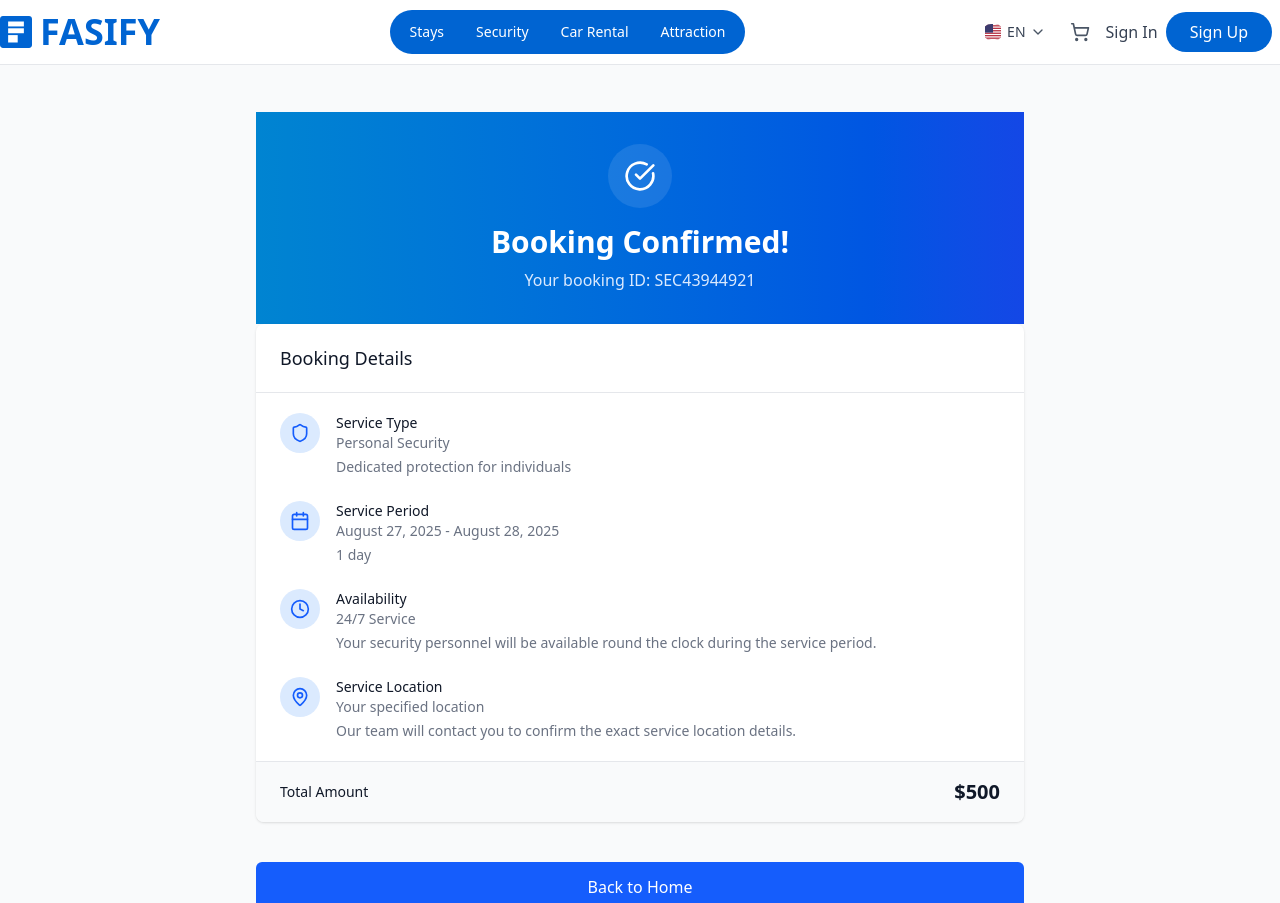
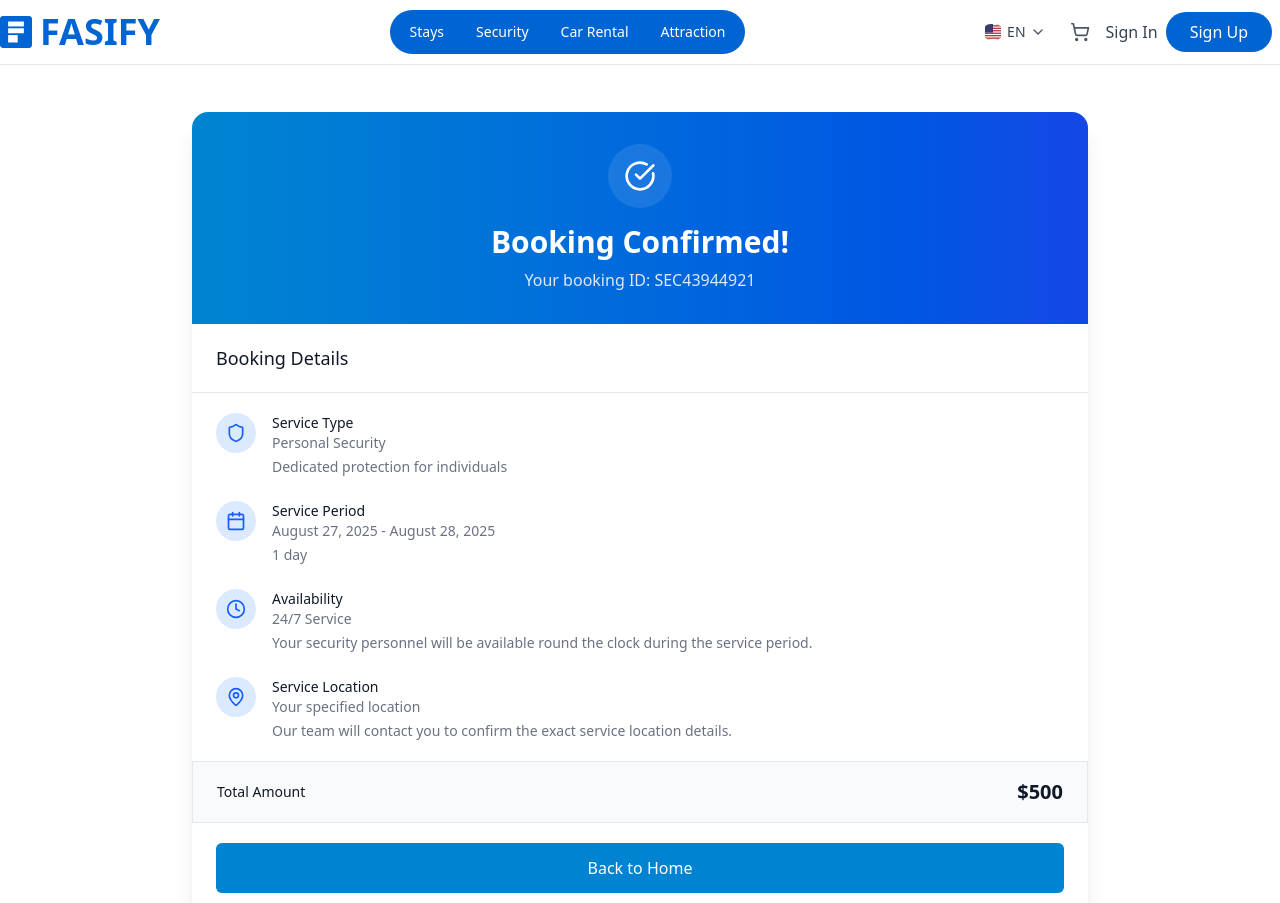
Before and after one commit to rajuahmmed111/timothy-frontend, a React (Vite) app: page /security/booking-confirmation in a window 1280 px wide. Shown: the top 903 px of the page. Built offline with nearby package versions, Linux system fonts and the light colour scheme.

Commit message:
refurnish hotel and security

```diff
--- a/src/pages/SecurityReservation/SecurityBookingConfirmation.jsx
+++ b/src/pages/SecurityReservation/SecurityBookingConfirmation.jsx
@@ -27,8 +27,9 @@ export default function SecurityBookingConfirmation() {
     };
 
     return (
-        <div className="min-h-screen bg-gray-50 py-12 px-4 sm:px-6 lg:px-8">
-            <div className="max-w-3xl mx-auto">
+        <div className="min-h-screen py-12 px-5 md:px-8">
+            <div className="max-w-4xl mx-auto">
+                <div className="bg-white rounded-2xl shadow-xl overflow-hidden">
                     <div className="bg-gradient-to-r from-sky-600 to-blue-700 px-6 py-8 text-center">
                         <div className="inline-flex items-center justify-center w-16 h-16 bg-white/10 rounded-full mb-4">
                             <CheckCircle className="w-8 h-8 text-white" />
@@ -37,7 +38,7 @@ export default function SecurityBookingConfirmation() {
                         <p className="text-blue-100">Your booking ID: {booking.bookingId}</p>
                     </div>
 
-                <div className="bg-white shadow rounded-lg overflow-hidden">
+                    <div className=" overflow-hidden">
                         <div className="px-6 py-5 border-b border-gray-200">
                             <h2 className="text-lg font-medium text-gray-900">Booking Details</h2>
                         </div>
@@ -98,7 +99,7 @@ export default function SecurityBookingConfirmation() {
                                 </div>
                             </div>
                         </div>
-                    <div className="bg-gray-50 px-6 py-4 border-t border-gray-200">
+                        <div className="bg-gray-50 px-6 py-4 border border-gray-200">
                             <div className="flex justify-between items-center">
                                 <span className="text-sm font-medium text-gray-900">Total Amount</span>
                                 <span className="text-xl font-bold text-gray-900">${booking.total}</span>
@@ -106,14 +107,26 @@ export default function SecurityBookingConfirmation() {
                         </div>
                     </div>
 
-                <div className="mt-10 w-full">
-                    <button
-                        onClick={() => navigate('/')}
-                        className="w-full px-6 py-3 border border-transparent text-base font-medium rounded-md text-white bg-blue-600 hover:bg-blue-700 focus:outline-none focus:ring-2 focus:ring-offset-2 focus:ring-blue-500"
+                    <div className="space-y-3 mt-5 px-6 pb-6">
+                        <div className="w-full">
+                            <Link
+                                to="/"
+                                className="w-full inline-flex justify-center items-center px-6 py-3 border border-transparent text-base font-medium rounded-md text-white bg-sky-600 hover:bg-sky-700 focus:outline-none focus:ring-2 focus:ring-offset-2 focus:ring-sky-500 transition-colors"
                             >
                                 Back to Home
+                            </Link>
+                        </div>
+                        <button
+                            type="button"
+                            className="w-full inline-flex justify-center items-center px-6 py-3 border border-gray-300 shadow-sm text-base font-medium rounded-md text-gray-700 bg-white hover:bg-gray-50 focus:outline-none focus:ring-2 focus:ring-offset-2 focus:ring-sky-500 transition-colors"
+                            onClick={() => window.print()}
+                        >
+                            <svg className="w-5 h-5 mr-2" fill="none" stroke="currentColor" viewBox="0 0 24 24" xmlns="http://www.w3.org/2000/svg">
+                                <path strokeLinecap="round" strokeLinejoin="round" strokeWidth={2} d="M17 17h2a2 2 0 002-2v-4a2 2 0 00-2-2H5a2 2 0 00-2 2v4a2 2 0 002 2h2m2 4h6a2 2 0 002-2v-4a2 2 0 00-2-2H9a2 2 0 00-2 2v4a2 2 0 002 2zm8-12V5a2 2 0 00-2-2H9a2 2 0 00-2 2v4h10z" />
+                            </svg>
+                            Print Confirmation
                         </button>
-
+                    </div>
                 </div>
             </div>
         </div>
--- a/src/pages/SecurityReservation/SecurityReservationHero.jsx
+++ b/src/pages/SecurityReservation/SecurityReservationHero.jsx
@@ -29,10 +29,7 @@ export default function SecurityReservationHero() {
 
                             {/* Guests and Rooms */}
                             <div className="space-y-2">
-                                {/* <label className="text-sm font-medium text-gray-700 flex items-center gap-2">
-                                    <Users className="w-4 h-4" />
-                                    Personal Bodyguard
-                                </label> */}
+
                                 <select className="w-full p-3 border border-gray-200 rounded-lg">
                                     <option>Personal Bodyguard</option>
                                     <option>Security Guard</option>
```
Also changed, not shown: src/pages/HotelReservation/BookingConfirmation.jsx (+0 -17 lines). Lines whose indentation alone changed are shown as unchanged.
